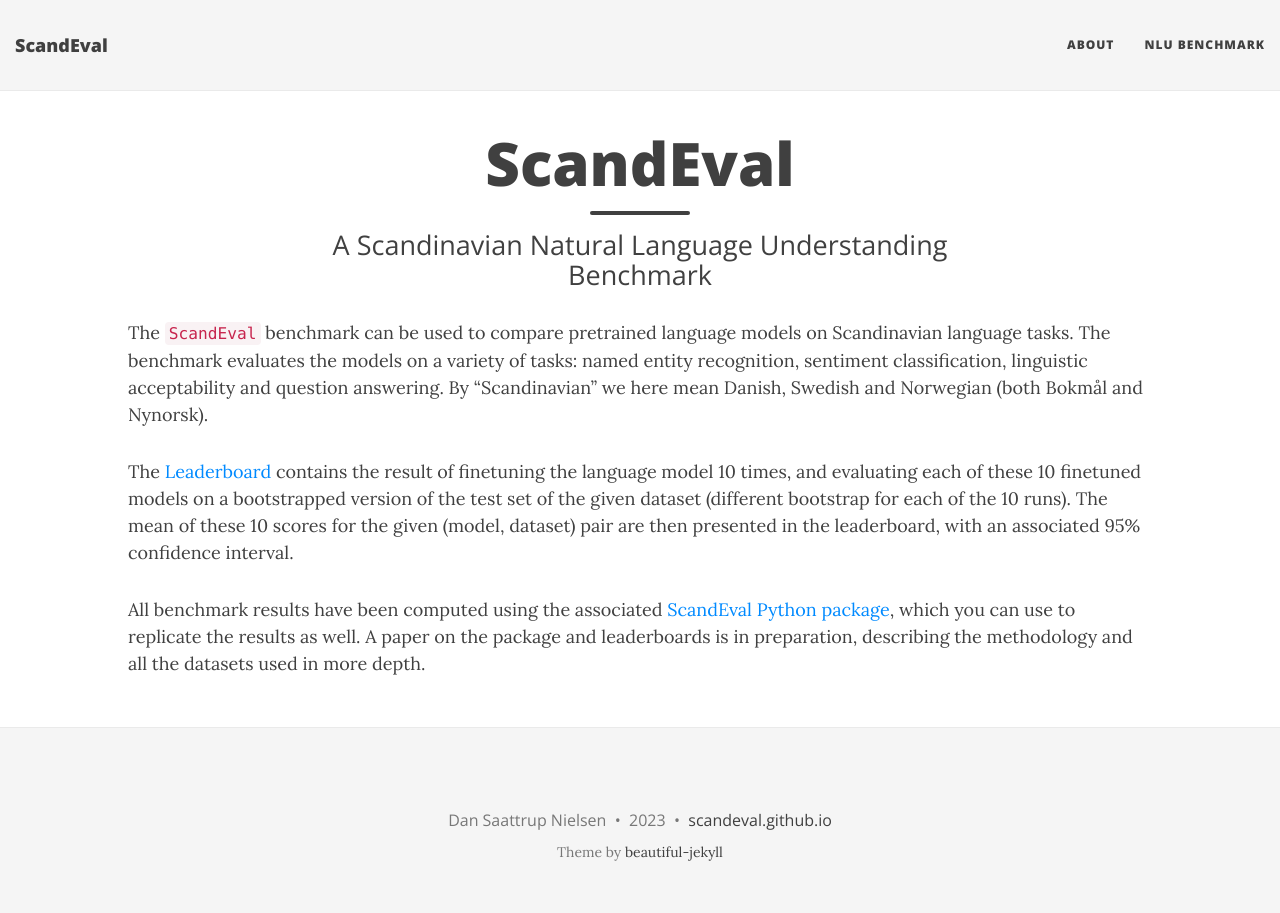
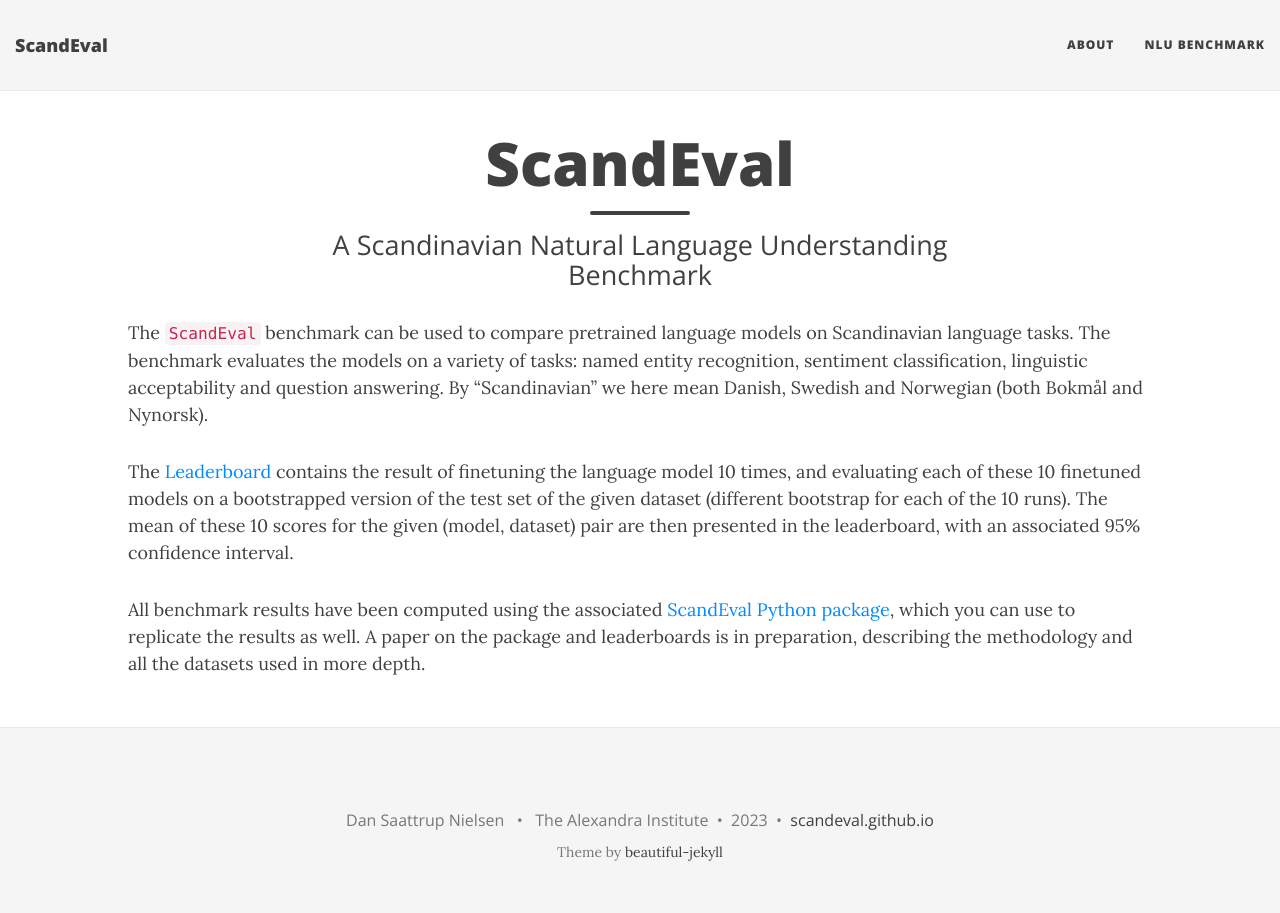
Before and after one commit to ScandEval/scandeval.github.io, a Jekyll site: the page built from index.md, in a window 1280 px wide. Built offline with Jekyll 4.4.1, drawn with Linux system fonts in a browser that asks for light colours; nearby versions of some CDN libraries; a script that is not in the unit is left out.

Commit message:
fix: Add affiliation to footer.html

```diff
--- a/_includes/footer.html
+++ b/_includes/footer.html
@@ -25,6 +25,8 @@
         </ul>
       <p class="copyright text-muted">
       {{ site.author.name }}
+	  &nbsp;&nbsp;&bull;&nbsp;&nbsp;
+	  {{ site.author.affiliation }}
       &nbsp;&bull;&nbsp;
       {{ site.time | date: '%Y' }}
 
```
